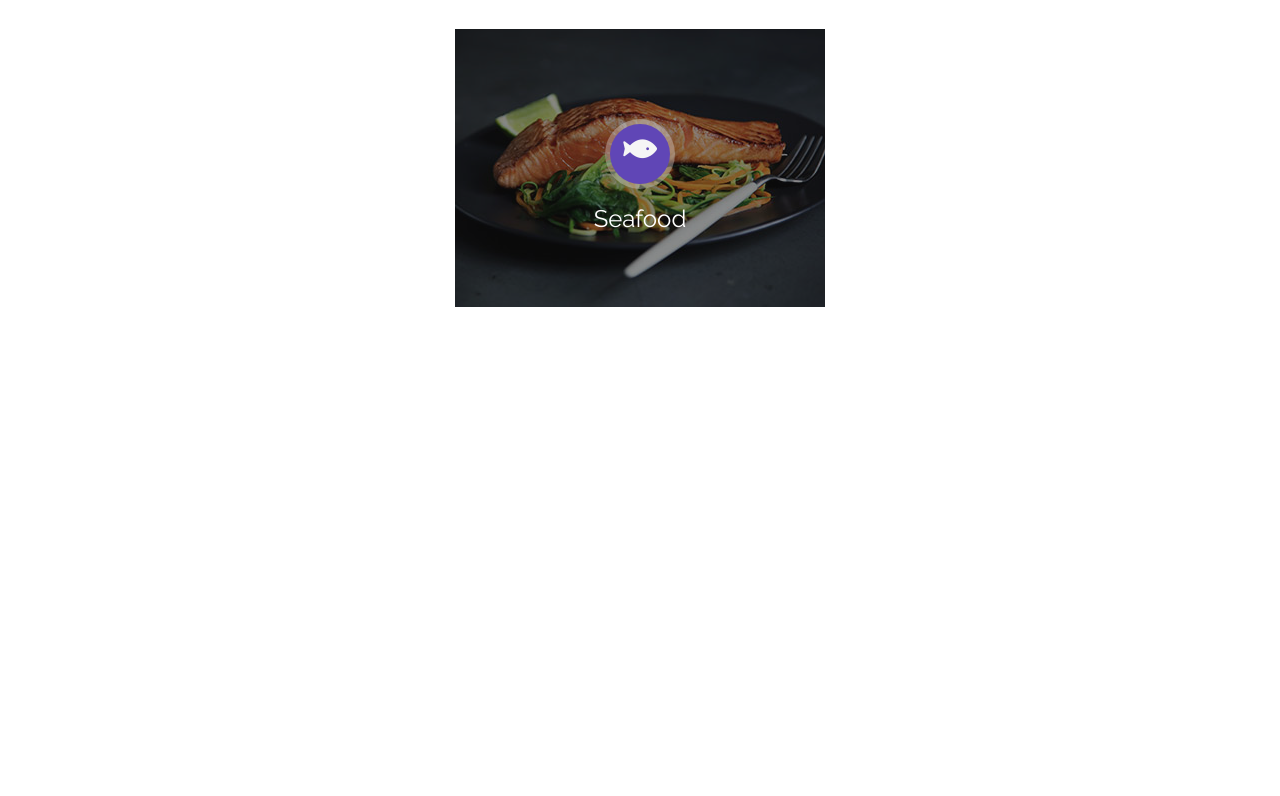
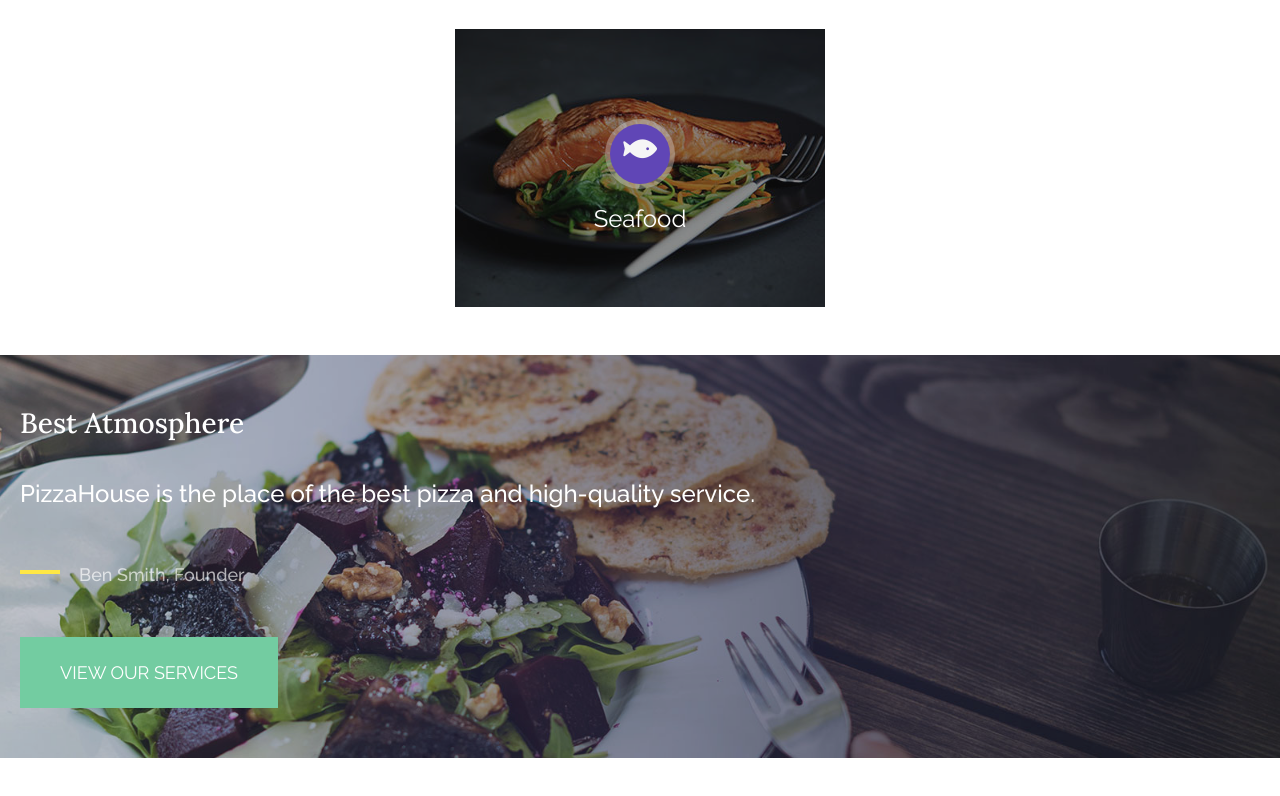
Before and after one commit to danielk-kruger/pizza-house, a plain HTML site: page index.html in a window 1280 px wide. Shown: the part 2252-3048 px from the top of the page. Before the commit the page ends 2559 px from the top, so only its background shows below. Drawn offline with Linux system fonts and the light colour scheme.

Commit message:
Add files via upload

```diff
--- a/index.html
+++ b/index.html
@@ -173,6 +173,20 @@
       </div>
     </section>
 
+    <section class="banner">
+      <img src="./img/bg-3.jpg" alt="" />
+      <div class="banner-overlay"></div>
+      <div class="banner-content">
+        <h3 class="lead">Best Atmosphere</h3>
+        <p>PizzaHouse is the place of the best pizza and high-quality service.</p>
+        <div class="author">
+          <span class="dash"></span>
+          <span class="author-name">Ben Smith, Founder</span>
+        </div>
+        <a href="#" class="primary-btn">View our services</a>
+      </div>
+    </section>
+
     <script src="./js/main.js"></script>
   </body>
 </html>
--- /dev/null
+++ b/scss/_banner.scss
@@ -0,0 +1,92 @@
+.banner {
+  margin-top: 3rem;
+  margin-bottom: 3rem;
+  height: 403px;
+  width: 100%;
+  overflow: hidden;
+  position: relative;
+
+  img {
+    height: 100%;
+    width: 100%;
+    object-fit: cover;
+    object-position: 50%;
+    z-index: 1;
+  }
+
+  &-overlay {
+    position: absolute;
+    top: 0;
+    left: 0;
+    right: 0;
+    bottom: 0;
+    background-color: #47505f;
+    z-index: 4;
+    opacity: 0.3;
+  }
+
+  &-content {
+    position: absolute;
+    top: 0;
+    left: 0;
+    right: 0;
+    bottom: 0;
+    // top: 50%;
+    // left: 50%;
+    // transform: translate(-50%, -50%);
+    color: white;
+    z-index: 5;
+    display: flex;
+    flex-direction: column;
+    justify-content: space-evenly;
+    align-items: flex-start;
+    padding: 30px 20px;
+
+    .lead {
+      font-family: $lora;
+      font-weight: 500;
+      font-size: 28px;
+      margin-bottom: 1rem;
+      // line-height: 34.6px;
+    }
+
+    p {
+      font-weight: 500;
+      font-size: 24px;
+      line-height: 34.6px;
+    }
+
+    .author {
+      text-align: center;
+      padding: 2rem 0;
+      // margin: 0 auto;
+
+      .dash {
+        display: inline-block;
+        height: 4px;
+        width: 40px;
+        background-color: $yellow;
+        margin-bottom: 7px;
+        margin-right: 15px;
+      }
+
+      &-name {
+        display: inline-block;
+        // color: gray
+        opacity: 0.65;
+        font-weight: 500;
+        font-size: 18px;
+        position: relative;
+        // margin-left: 6rem;
+      }
+    }
+
+    .primary-btn {
+      @include primary-btn($teal-light, 25px, 40px);
+      color: white;
+      font-weight: 400;
+      font-size: 18px;
+      // display: block;
+    }
+  }
+}
--- a/scss/_utilities.scss
+++ b/scss/_utilities.scss
@@ -7,6 +7,7 @@ $linear: 0.2s linear;
 
 $yellow: #ffe745;
 $teal: #579b7a;
+$teal-light: #73cca1;
 $purple: #6046b6;
 $black: #151515;
 $white: #f5f5f5;
--- a/scss/styles.scss
+++ b/scss/styles.scss
@@ -5,3 +5,5 @@
 @import 'home';
 
 @import 'menu';
+
+@import 'banner';
```
Also changed, not shown: css/styles.css/styles.css, img/bg-3.jpg (added), img/bg-4.jpg (added), 1 other file.
